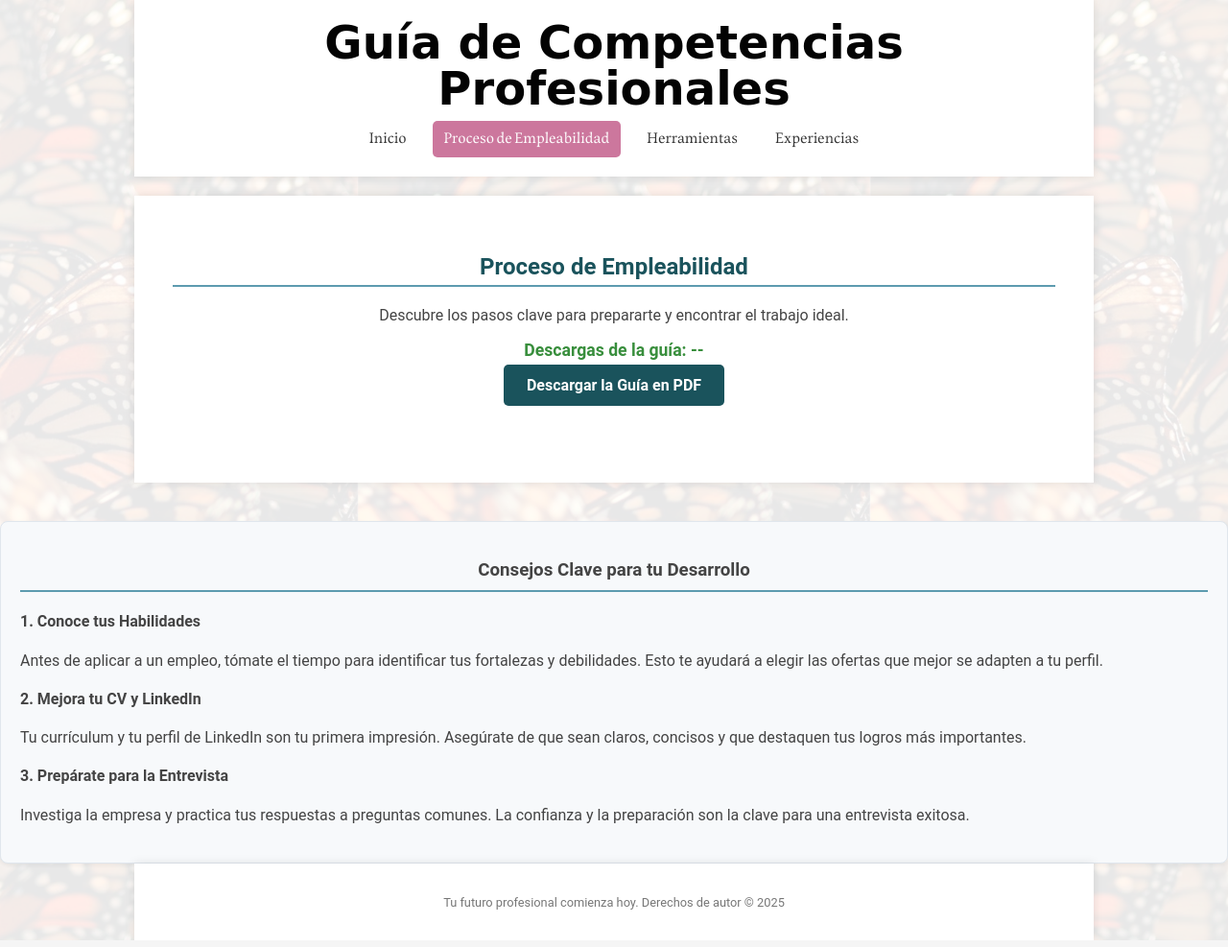
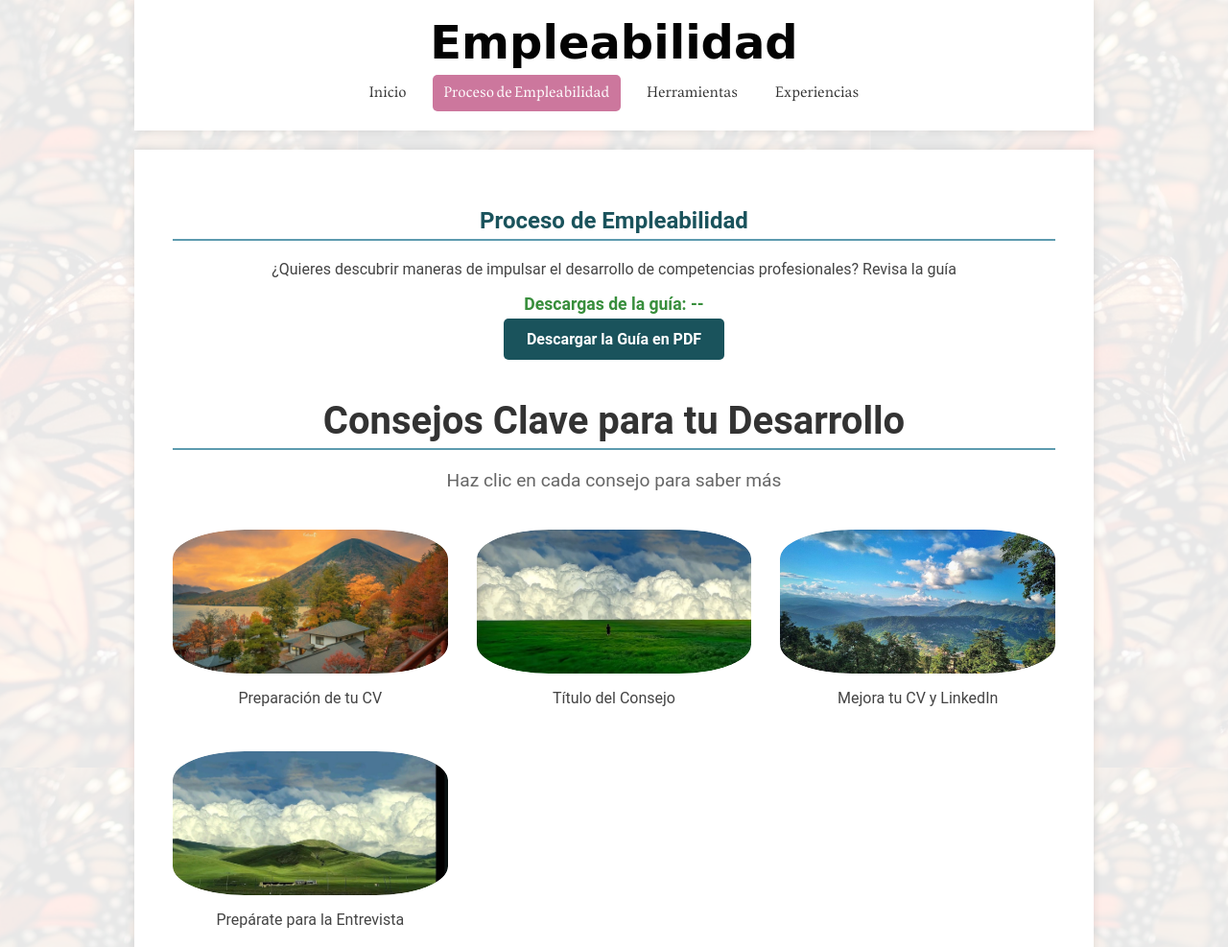
Before and after one commit to MccarthyJamil/Orientaci-nLaboral, a plain HTML site: page empleabilidad.html in a window 1280 px wide. Shown: the top 987 px of the page at 96% size. Drawn offline with Linux system fonts and the light colour scheme; no server answers; a web font is replaced by a local one.

Commit message:
edición_de_consejos_empleabilidad

```diff
--- a/css/style.css
+++ b/css/style.css
@@ -411,3 +411,88 @@ header h1 {
     margin: 0;
     line-height: 1; /* Esto ayuda a que el titulo se alinee mejor */
 }
+/* Estilos para la sección de Proceso de Empleabilidad */
+#proceso-empleabilidad {
+    padding-top: 50px;
+    padding-bottom: 50px;
+}
+
+.section-title {
+    text-align: center;
+    font-size: 2.5rem;
+    color: #333;
+    margin-bottom: 10px;
+}
+
+.section-description {
+    text-align: center;
+    font-size: 1.2rem;
+    color: #666;
+    margin-bottom: 40px;
+}
+
+.consejos-grid {
+    display: grid;
+    grid-template-columns: repeat(auto-fit, minmax(250px, 1fr));
+    gap: 30px;
+    justify-content: center;
+}
+
+.consejo-item {
+    text-align: center;
+}
+
+.consejo-shape {
+    width: 100%;
+    height: 150px;
+    display: flex;
+    justify-content: center;
+    align-items: center;
+    background-color: #f0f0f0;
+    border-radius: 75px / 30px; /* Esto crea una forma ovalada */
+    overflow: hidden;
+    position: relative;
+}
+
+.consejo-shape img {
+    width: 100%;
+    height: 100%;
+    object-fit: cover;
+    border-radius: 75px / 30px;
+}
+/* Estilos para el contenedor que tiene la imagen y la descripción */
+.consejo-shape {
+    position: relative;
+    cursor: pointer; /* Cambia el cursor para indicar que es interactivo */
+}
+
+/* Oculta la descripción por defecto */
+.consejo-overlay {
+    position: absolute;
+    top: 0;
+    left: 0;
+    width: 100%;
+    height: 100%;
+    display: flex;
+    justify-content: center;
+    align-items: center;
+    text-align: center;
+    background-color: rgba(0, 0, 0, 0.7); /* Fondo semi-transparente */
+    color: white;
+    font-size: 0.9em;
+    padding: 10px;
+    box-sizing: border-box;
+    opacity: 0; /* Lo hace invisible */
+    transition: opacity 0.3s ease; /* Transición suave */
+    border-radius: 75px / 30px; /* Para que coincida con la forma ovalada */
+}
+
+/* Oculta la imagen y muestra la descripción al pasar el cursor */
+.consejo-shape:hover .consejo-overlay {
+    opacity: 1; /* Lo hace visible */
+}
+
+/* Oculta la imagen al pasar el cursor */
+.consejo-shape:hover img {
+    opacity: 0; /* Lo hace invisible */
+}
--- a/empleabilidad.html
+++ b/empleabilidad.html
@@ -9,7 +9,7 @@
 <body>
 
     <header>
-        <h1>Guía de Competencias Profesionales</h1>
+        <h1>Empleabilidad</h1>
         <nav>
             <a href="index.html">Inicio</a>
             <a href="empleabilidad.html" class="active">Proceso de Empleabilidad</a>
@@ -19,31 +19,54 @@
     </header>
 
     <main>
+
     <section class="empleabilidad-section">
         <h2>Proceso de Empleabilidad</h2>
-        <p>Descubre los pasos clave para prepararte y encontrar el trabajo ideal.</p>
-<div class="download-box">
-    <p class="contador-label">Descargas de la guía: <span id="contador-numero">0</span></p>
-    <a href="https://drive.google.com/file/d/1LaY7pPG2k0l00SfhhweuHUvU1sYNZKbz/view?usp=sharing" download id="download-button" class="button" target="_blank">Descargar la Guía en PDF</a>
+        <p>¿Quieres descubrir maneras de impulsar el desarrollo de competencias profesionales? Revisa la guía</p>
+
+        <div class="download-box">
+            <p class="contador-label">Descargas de la guía: <span id="contador-numero">0</span></p>
+            <a href="https://drive.google.com/file/d/1LaY7pPG2k0l00SfhhweuHUvU1sYNZKbz/view?usp=sharing" download id="download-button" class="button" target="_blank">Descargar la Guía en PDF</a>
+        </div>
+
+        <div class="container consejos-container">
+            <h2 class="section-title">Consejos Clave para tu Desarrollo</h2>
+            <p class="section-description">Haz clic en cada consejo para saber más</p>
+
+            <div class="consejos-grid">
+                <div class="consejo-item">
+                    <div class="consejo-shape">
+                        <img src="images/ejem4.jpg" alt="Preparación de tu CV">
+                    </div>
+                    <p class="consejo-text">Preparación de tu CV</p>
+                </div>
+                <div class="consejo-item">
+    <div class="consejo-shape">
+        <img src="images/ejem1.jpg" alt="CONOCETE A TI MISMO">
+
+        <div class="consejo-overlay">
+            <p class="descripcion-consejo">Tomar desiciones acertadas es igual a tener un conocimiento de quien soy y que quiero</p>
+        </div>
+    </div>
+    <p class="consejo-text">Título del Consejo</p>
 </div>
+                <div class="consejo-item">
+                    <div class="consejo-shape">
+                        <img src="images/ejem2.jpg" alt="Mejora tu CV y LinkedIn">
+                    </div>
+                    <p class="consejo-text">Mejora tu CV y LinkedIn</p>
+                </div>
+                <div class="consejo-item">
+                    <div class="consejo-shape">
+                        <img src="images/ejem3.jpg" alt="Prepárate para la Entrevista">
+                    </div>
+                    <p class="consejo-text">Prepárate para la Entrevista</p>
+                </div>
+            </div>
+        </div>
     </section>
 </main>
 
-            <div class="tips-container">
-                <h3>Consejos Clave para tu Desarrollo</h3>
-                <article>
-                    <h4>1. Conoce tus Habilidades</h4>
-                    <p>Antes de aplicar a un empleo, tómate el tiempo para identificar tus fortalezas y debilidades. Esto te ayudará a elegir las ofertas que mejor se adapten a tu perfil.</p>
-                </article>
-                <article>
-                    <h4>2. Mejora tu CV y LinkedIn</h4>
-                    <p>Tu currículum y tu perfil de LinkedIn son tu primera impresión. Asegúrate de que sean claros, concisos y que destaquen tus logros más importantes. </p>
-                </article>
-                <article>
-                    <h4>3. Prepárate para la Entrevista</h4>
-                    <p>Investiga la empresa y practica tus respuestas a preguntas comunes. La confianza y la preparación son la clave para una entrevista exitosa.</p>
-                </article>
-            </div>
         </section>
     </main>
 
```
Also changed, not shown: herramientas.html (+2 -2 lines), images/ejem1.jpg (added), images/ejem2.jpg (added), images/ejem3.jpg (added), images/ejem4.jpg (added).
